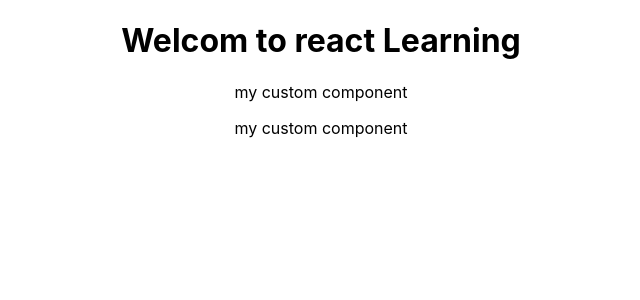
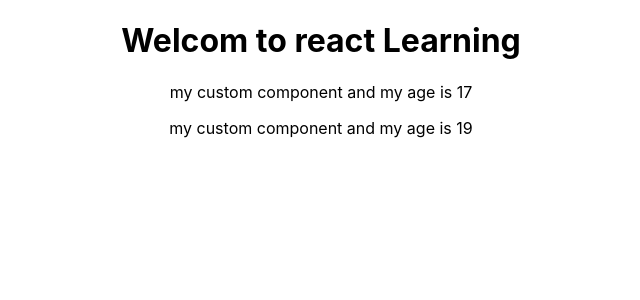
Before and after one commit to girish06/react, a React (Create React App) app in the folder rcg/: page / in a window 1280 px wide. Shown: the top 300 px of the page, without its empty margins (319-959 px from the left). Built offline with nearby package versions, Linux system fonts and the light colour scheme.

Commit message:
session-3-ouput-dynamic-content

```diff
--- a/rcg/src/Person/Person.js
+++ b/rcg/src/Person/Person.js
@@ -2,7 +2,7 @@
 
 
 const person = () => {
-  return <p>my custom component</p>
+  return <p>my custom component and my age is {Math.floor(Math.random()*20)}</p>
 };
 
 export default person;
```
Also changed, not shown: 1 other file (tests, documents, lock files or other folders).
